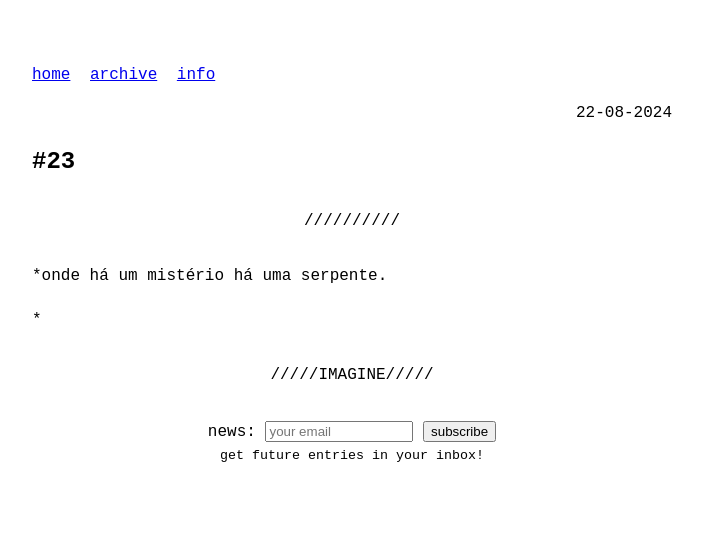
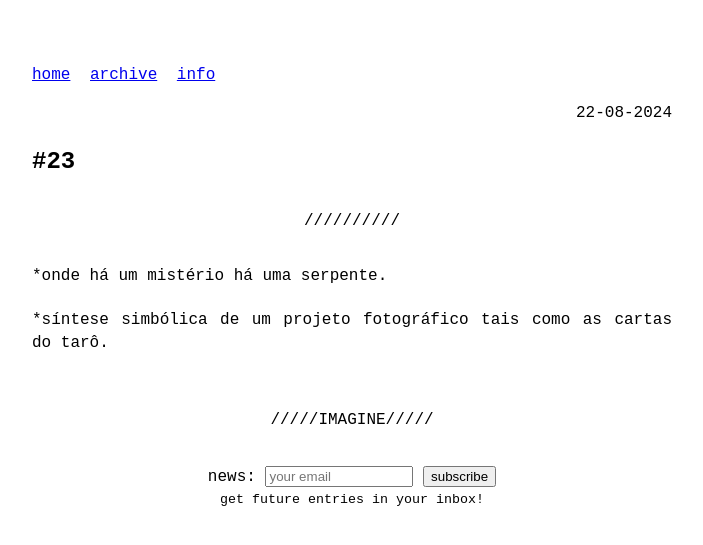
Before and after one commit to odaniloluna/odaniloluna.github.io, a Jekyll site: the page built from _posts/2024-08-22-#23.md, in a window 1280 px wide. Shown: the top 545 px of the page, without its empty margins (288-991 px from the left). Built offline with Jekyll 4.4.1, drawn with Linux system fonts in a browser that asks for light colours.

Commit message:
Update 2024-08-22-#23.md

```diff
--- a/_posts/2024-08-22-#23.md
+++ b/_posts/2024-08-22-#23.md
@@ -8,4 +8,6 @@ slug: #23
 *onde há um mistério há uma serpente.
 <br>
 <br>
-*
+*síntese simbólica de um projeto fotográfico tais como as cartas do tarô.
+<br>
+<br>
```
